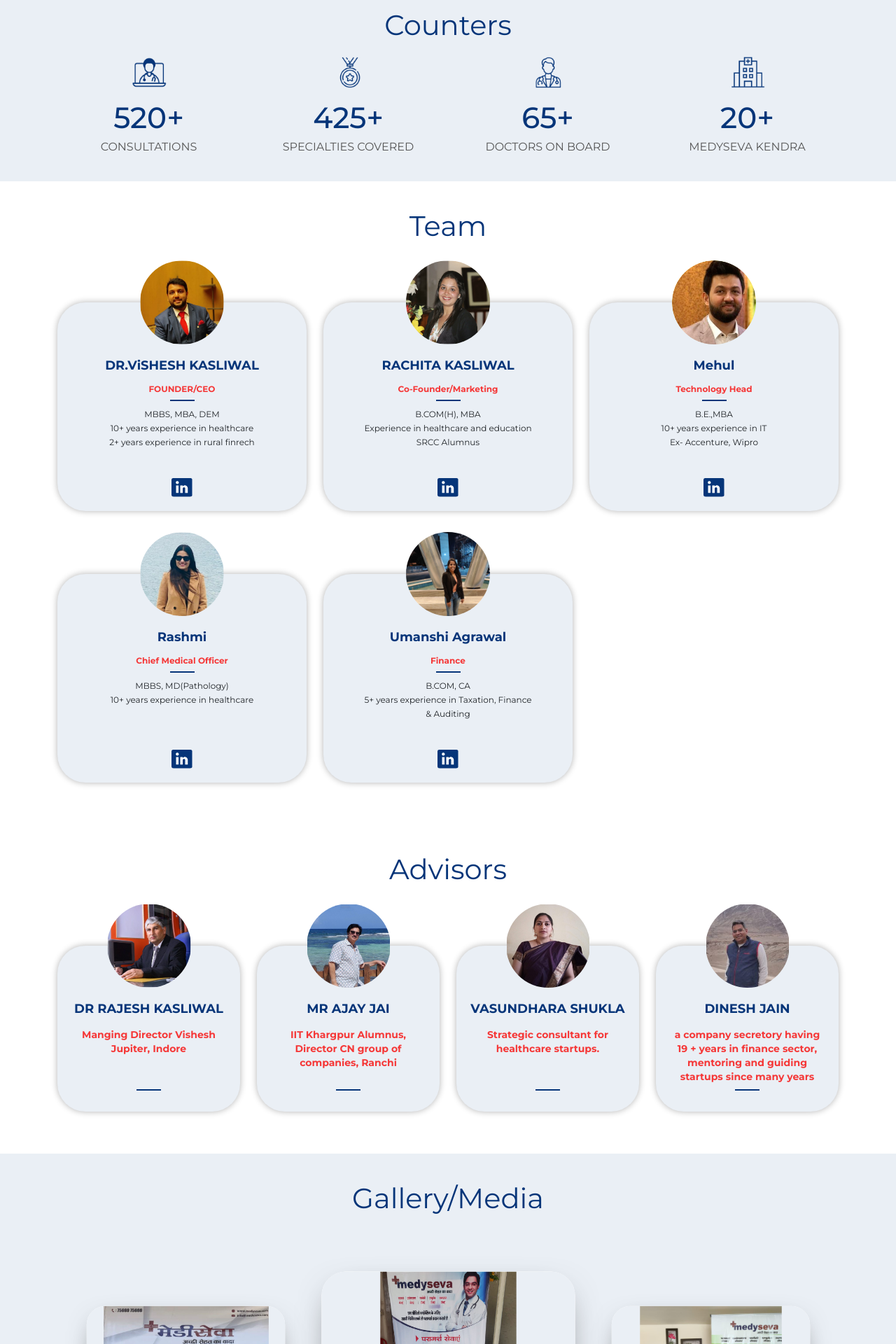
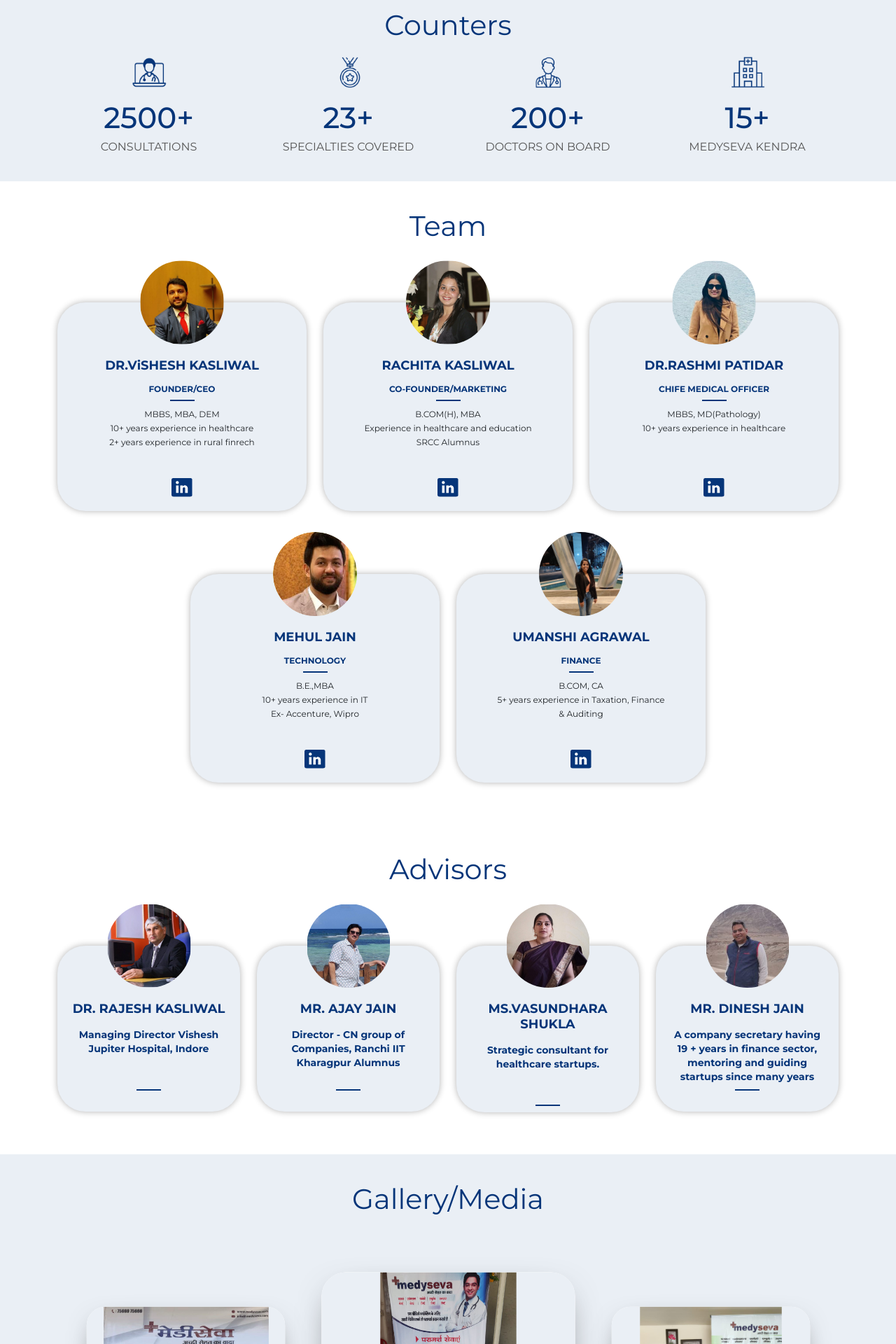
Before and after one commit to RyQuest/medyseva-website, a React (Create React App) app: page / in a window 1280 px wide. Shown: the part 3200-5120 px from the top of the page at 70% size. Built offline with nearby package versions, Linux system fonts and the light colour scheme.

Commit message:
ui changes

```diff
--- a/public/assets/css/style.css
+++ b/public/assets/css/style.css
@@ -1094,6 +1094,9 @@ background-image: url(../img/texture.png);
   padding-top: 80px;
   margin: 70px 0 20px;
 }
+.newbox1{
+  height: 238px;
+}
 .team-medi-box .doc-img {
   position: absolute;
   top: -60px;
@@ -1116,8 +1119,8 @@ background-image: url(../img/texture.png);
   text-align: center;
   position: relative;
   font-weight: bold;
-  /* color: #063579; */
-  color: rgb(245, 56, 56);
+  color: #063579;
+  /* color: rgb(245, 56, 56); */
   margin-bottom: 20px;
   font-size: 12px;
   margin-top: 15px;
--- a/src/Component/HomePage/HomePage.jsx
+++ b/src/Component/HomePage/HomePage.jsx
@@ -121,9 +121,9 @@ export default function HomePage() {
                                         <div className="container">
                                             <div className="header-content">
                                                 <div className="head">
-                                                    <h2>We are supporting National<br/> Digital Health Mission</h2>
+                                                    <h2>We are supporting National<br /> Digital Health Mission</h2>
                                                     {/* <p> We are supporting National Digital Health Mission</p> */}
-                                                    <p>Medyseva will soon be a part of ABHA, a Government initiative for creating <br/>India’s Digital Health Ecosystem
+                                                    <p>Medyseva will soon be a part of ABHA, a Government initiative for creating <br />India’s Digital Health Ecosystem
                                                     </p>
                                                 </div>
                                             </div>
@@ -404,22 +404,22 @@ export default function HomePage() {
                                 </div>
                                 <div className="col-lg-3 stats col-6">
                                     <img src="assets/img/counter/one.png" />
-                                    <div className="counting" data-count={520} id="plus">0</div>
+                                    <div className="counting" data-count={2500} id="plus">0</div>
                                     <h5>CONSULTATIONS</h5>
                                 </div>
                                 <div className="col-lg-3 stats col-6">
                                     <img src="assets/img/counter/two.png" />
-                                    <div className="counting" data-count={425} id="plus">0</div>
+                                    <div className="counting" data-count={23} id="plus">0</div>
                                     <h5>SPECIALTIES COVERED</h5>
                                 </div>
                                 <div className="col-lg-3 stats col-6">
                                     <img src="assets/img/counter/three.png" />
-                                    <div className="counting" data-count={65} id="plus">0</div>
+                                    <div className="counting" data-count={200} id="plus">0</div>
                                     <h5>DOCTORS ON BOARD</h5>
                                 </div>
                                 <div className="col-lg-3 stats col-6">
                                     <img src="assets/img/counter/four.png" />
-                                    <div className="counting" data-count={20} id="plus">0</div>
+                                    <div className="counting" data-count={15} id="plus">0</div>
                                     <h5>MEDYSEVA KENDRA</h5>
                                 </div>
                             </div>
@@ -441,7 +441,7 @@ export default function HomePage() {
                                     <div className="team-medi-box">
                                         <img className="doc-img" src="assets/img/team1.png" />
                                         <h3>DR.ViSHESH KASLIWAL</h3>
-                                        <h6 style={{color:"",fontWeight:"bold"}}>FOUNDER/CEO</h6>
+                                        <h6 style={{ color: "", fontWeight: "bold" }}>FOUNDER/CEO</h6>
                                         <div className="other-info-box">
                                             <p>MBBS, MBA, DEM</p>
                                             <p>10+ years experience in healthcare</p>
@@ -456,7 +456,7 @@ export default function HomePage() {
                                     <div className="team-medi-box">
                                         <img className="doc-img" src="assets/img/team2.png" />
                                         <h3>RACHITA KASLIWAL</h3>
-                                        <h6>Co-Founder/Marketing</h6>
+                                        <h6>CO-FOUNDER/MARKETING</h6>
                                         <div className="other-info-box">
                                             <p>B.COM(H), MBA</p>
                                             <p>Experience in healthcare and education</p>
@@ -467,12 +467,30 @@ export default function HomePage() {
                                         </div>
                                     </div>
                                 </div>
+                                <div className="col-md-4 col-sm-6 col-12">
+                                    <div className="team-medi-box">
+                                        <img className="doc-img" src="assets/img/team3.png" />
+                                        <h3>DR.RASHMI PATIDAR</h3>
+                                        <h6>CHIFE MEDICAL OFFICER</h6>
+                                        <div className="other-info-box">
+                                            <p>MBBS, MD(Pathology)</p>
+                                            <p>10+ years experience in healthcare</p>
+                                        </div>
+                                        <div className="text-center">
+                                            <a href="https://www.linkedin.com/in/dr-rashmi-patidar-367398238/" target={'_blank'}><img src="assets/img/in.png" /></a>
+                                        </div>
+                                    </div>
+                                </div>
 
+
+
+                            </div>
+                            <div className="row" style={{ justifyContent: "center" }}>
                                 <div className="col-md-4 col-sm-6 col-12">
                                     <div className="team-medi-box">
                                         <img className="doc-img" src="assets/img/team4.png" />
-                                        <h3>Mehul</h3>
-                                        <h6>Technology Head</h6>
+                                        <h3>MEHUL JAIN</h3>
+                                        <h6>TECHNOLOGY</h6>
                                         <div className="other-info-box">
                                             <p>B.E.,MBA</p>
                                             <p>10+ years experience in IT</p>
@@ -484,26 +502,11 @@ export default function HomePage() {
                                     </div>
                                 </div>
 
-                                <div className="col-md-4 col-sm-6 col-12">
-                                    <div className="team-medi-box">
-                                        <img className="doc-img" src="assets/img/team3.png" />
-                                        <h3>Rashmi</h3>
-                                        <h6>Chief Medical Officer</h6>
-                                        <div className="other-info-box">
-                                            <p>MBBS, MD(Pathology)</p>
-                                            <p>10+ years experience in healthcare</p>
-                                        </div>
-                                        <div className="text-center">
-                                            <a href="https://www.linkedin.com/in/dr-rashmi-patidar-367398238/" target={'_blank'}><img src="assets/img/in.png" /></a>
-                                        </div>
-                                    </div>
-                                </div>
-
                                 <div class="col-md-4 col-sm-6 col-12">
                                     <div class="team-medi-box">
                                         <img class="doc-img" src="assets/img/team5.jpg" />
-                                        <h3>Umanshi Agrawal</h3>
-                                        <h6>Finance</h6>
+                                        <h3>UMANSHI AGRAWAL</h3>
+                                        <h6>FINANCE</h6>
                                         <div class="other-info-box">
                                             <p>B.COM, CA</p>
                                             <p>5+ years experience in Taxation, Finance</p>
@@ -531,29 +534,32 @@ export default function HomePage() {
                                 <div className="col-sm-3">
                                     <div className="team-medi-box">
                                         <img className="doc-img" src="assets/img/advisor1.png" />
-                                        <h3>Dr Rajesh Kasliwal</h3>
-                                        <h6>Manging Director Vishesh Jupiter, Indore</h6>
+                                        <h3>Dr. Rajesh Kasliwal</h3>
+                                        <h6>Managing Director Vishesh Jupiter Hospital, Indore
+                                        </h6>
                                     </div>
                                 </div>
                                 <div className="col-sm-3">
                                     <div className="team-medi-box">
                                         <img className="doc-img" src="assets/img/advisor2.png" />
-                                        <h3>Mr Ajay Jai</h3>
-                                        <h6>IIT Khargpur Alumnus, Director CN group of companies, Ranchi</h6>
+                                        <h3>Mr. Ajay Jain</h3>
+                                        <h6>Director - CN group of Companies, Ranchi IIT Kharagpur Alumnus
+                                        </h6>
                                     </div>
                                 </div>
                                 <div className="col-sm-3">
-                                    <div className="team-medi-box">
+                                    <div className="team-medi-box newbox1">
                                         <img className="doc-img" src="assets/img/advisor3.png" />
-                                        <h3>Vasundhara Shukla</h3>
+                                        <h3>Ms.Vasundhara Shukla</h3>
                                         <h6>Strategic consultant for healthcare startups.</h6>
                                     </div>
                                 </div>
                                 <div className="col-sm-3">
                                     <div className="team-medi-box">
                                         <img className="doc-img" src="assets/img/advisor4.png" />
-                                        <h3>Dinesh jain</h3>
-                                        <h6>a company secretory having 19 + years in finance sector, mentoring and guiding startups since many years</h6>
+                                        <h3>Mr. Dinesh Jain</h3>
+                                        <h6>A company secretary having 19 + years in finance sector, mentoring and guiding startups since many years
+                                        </h6>
                                     </div>
                                 </div>
                             </div>
@@ -786,10 +792,15 @@ export default function HomePage() {
 
                                     <p>Like many startup stories, our journey too began during the Covid pandemic. We realized that our friends and relatives in rural areas did not have access to good doctors and were unaware of or uncomfortable with mobile apps. That is when Medyseva was born, providing video consultation through our phygital centers – an ideal mix of online and offline. In July 2021, we launched two Medyseva Kendras in Madhya Pradesh and since then have been expanding our reach across Central India.</p>
 
-                                    <p style={{fontWeight:"bold"}}><span>Mission: </span>To ensure that every rural citizen of India has access to high quality doctors and medical services at their convenience and at affordable prices.</p>
+                                    <p ><span>Mission: </span>To ensure that every rural citizen of India has access to high quality doctors and medical services at their convenience and at affordable prices.</p>
 
-                                    <p style={{fontWeight:"bold"}}><span>Vision:</span> To be the nearest, affordable and the most reliable healthcare destination for the rural citizens of India.</p>
-
+                                    <p ><span>Vision:</span> To be the nearest, affordable and the most reliable healthcare destination for the rural citizens of India.</p>
+                                    <p ><span>Awards received: </span><br/>
+                                        ⦁	Global Hackathon conducted by MERI College, Delhi<br/>
+                                        ⦁	Global Entrepreneur summit 2022 conducted by Jai Hind College, Mumbai.<br/>
+                                        ⦁	Heart Pitch competition conducted by TiE MP<br/>
+                                        ⦁	Hubli TiECON Business Pitch Competition<br/>
+                                    </p>
 
                                 </div>
                             </div>
@@ -847,12 +858,12 @@ export default function HomePage() {
                             <div className="modal-body">
                                 <div class="row">
                                     <div class="col-md-6 col-6" >
-                                        <button className={joinTab === 1 ? 'active' :''} onClick={() => setJoinTab(1)}>
+                                        <button className={joinTab === 1 ? 'active' : ''} onClick={() => setJoinTab(1)}>
                                             Doctor
                                         </button>
                                     </div>
                                     <div class="col-md-6 col-6">
-                                        <button className={joinTab === 2 ? 'active' :''} onClick={() => setJoinTab(2)}>
+                                        <button className={joinTab === 2 ? 'active' : ''} onClick={() => setJoinTab(2)}>
                                             Own a Center
                                         </button>
                                     </div>
@@ -1028,7 +1039,7 @@ export default function HomePage() {
 
                 <Footer />
             </div>
-            <ToastContainer/>
+            <ToastContainer />
         </>
     )
 };
--- a/src/Component/Pages/ContactUs.jsx
+++ b/src/Component/Pages/ContactUs.jsx
@@ -108,7 +108,7 @@ function ContactUs() {
                                                                     <li id='7' > Job Seeker</li>
                                                                 </ul>
                                                             </div> */}
-                                                            <input list="details" id="myBrowser" placeholder='Patient' name="message" onChange={handleChange}
+                                                            <input list="details" id="myBrowser" placeholder='I am a' name="message" onChange={handleChange}
                                                                 onBlur={handleBlur} />
                                                             <datalist id="details">
                                                                 <option value="Patient" />
```
Lines whose indentation alone changed are shown as unchanged.
